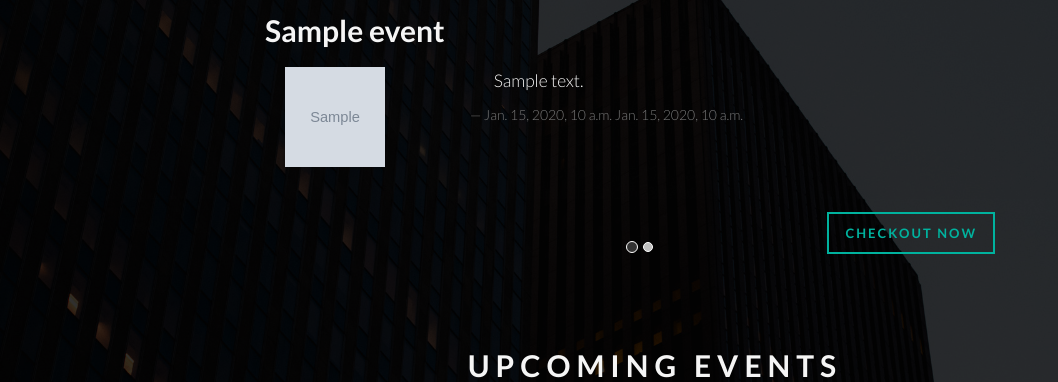
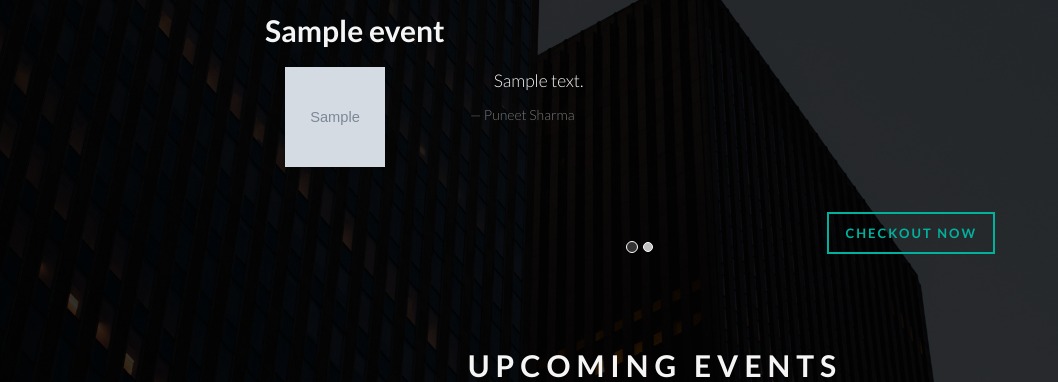
Before and after one commit to E-Cell-IIIT-Surat/Wall, a Django app: template templates/index.html in a window 1280 px wide. Shown: the part 3110-3492 px from the top of the page, without its empty margins (0-1058 px from the left). Run offline with Django 4.2, Linux system fonts and the light colour scheme; the template is opened without the code that fills it: most values are stand-ins (such as "Sample title", 1, 10 or a date in 2020); some libraries are stand-ins or nearby versions; some web fonts are replaced.

Commit message:
Update index.html

```diff
--- a/templates/index.html
+++ b/templates/index.html
@@ -231,7 +231,7 @@
                                                     </div>
                                                     <div class="col-sm-9">
                                                         <p>{{event.Desc}}</p>
-                                                        <small>{{event.start_date}} {{event.end_date}}</small>
+                                                        <small>Puneet Sharma</small>
                                                     </div>
                                                 </div>
                                                 <div class="read-more-wrapper">
```
